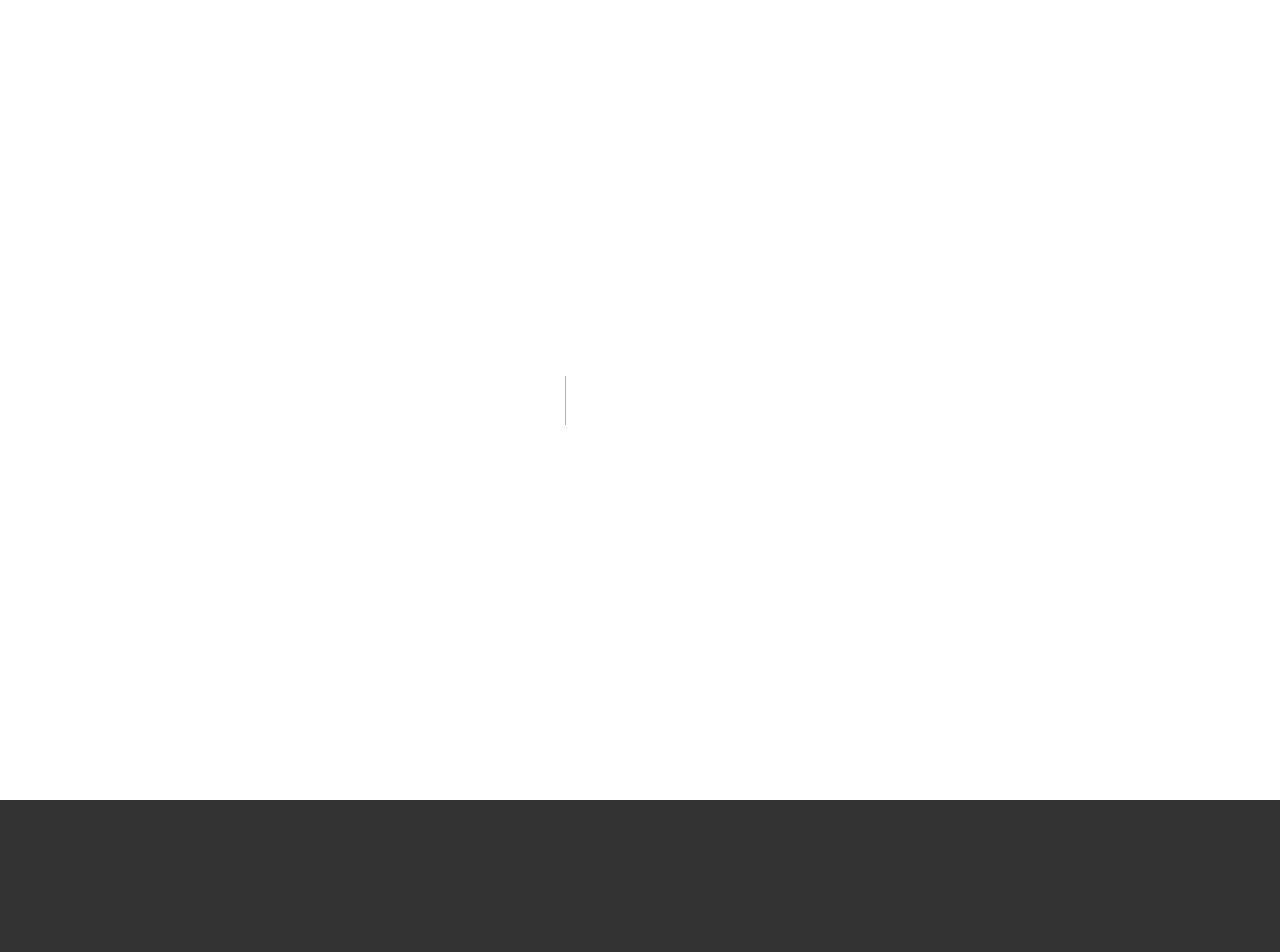
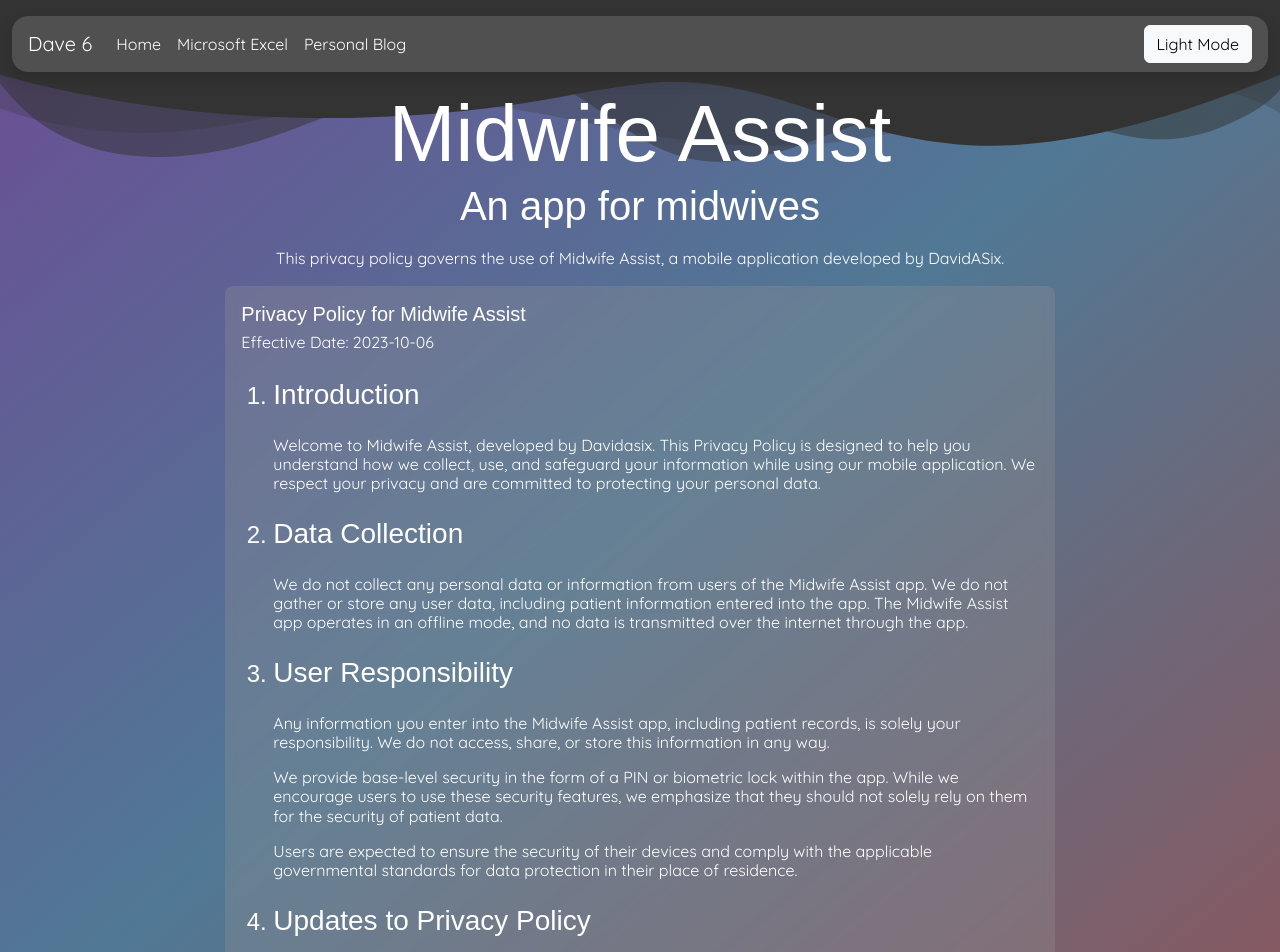
Before and after one commit to DavidASix/davidasix.com, a Next.js app: page /privacy-policies/midwife-assist in a window 1280 px wide. Before the commit this address had no page. Shown: the top 952 px of the page. Before the commit the page ends 800 px from the top, so only its background shows below. Built offline with nearby package versions, Linux system fonts and the light colour scheme; a web font is replaced by a local one.

Commit message:
Introduced privacy policy page and pp for midwife assist

```diff
--- /dev/null
+++ b/src/pages/privacy-policies/midwife-assist.js
@@ -0,0 +1,96 @@
+import Head from 'next/head';
+import React from 'react'
+import cs from "src/styles/common.module.css";
+
+import NavigationLayout from 'src/components/NavigationLayout/';
+import CurveHeader from 'src/components/CurveHeader';
+
+const policy = [
+    {
+        title: 'Introduction',
+        paragraphs: [
+            `Welcome to Midwife Assist, developed by Davidasix. This Privacy Policy is designed to help you understand how we collect, use, and safeguard your information while using our mobile application. We respect your privacy and are committed to protecting your personal data.`,
+        ]
+    },
+    {
+        title: 'Data Collection',
+        paragraphs: [
+            `We do not collect any personal data or information from users of the Midwife Assist app. We do not gather or store any user data, including patient information entered into the app. The Midwife Assist app operates in an offline mode, and no data is transmitted over the internet through the app.`,
+        ]
+    },
+    {
+        title: 'User Responsibility',
+        paragraphs: [
+            `Any information you enter into the Midwife Assist app, including patient records, is solely your responsibility. We do not access, share, or store this information in any way.`,
+            `We provide base-level security in the form of a PIN or biometric lock within the app. While we encourage users to use these security features, we emphasize that they should not solely rely on them for the security of patient data.`,
+            `Users are expected to ensure the security of their devices and comply with the applicable governmental standards for data protection in their place of residence.`,
+        ]
+    },
+    {
+        title: 'Updates to Privacy Policy',
+        paragraphs: [
+            `We may update this Privacy Policy from time to time to reflect changes in our practices or for other operational, legal, or regulatory reasons. It is your responsibility to review this policy periodically for any updates.`,
+        ]
+    },
+    {
+        title: 'Contact Us',
+        paragraphs: [
+            `If you have any questions or concerns about our Privacy Policy or the Midwife Assist app, please contact us at midwifeassist@davidasix.com`,
+            `By using the Midwife Assist app, you agree to the terms outlined in this Privacy Policy.`,
+        ]
+    },
+];
+
+export default function MidwifeAssist() {
+  return (
+    <>
+      <Head>
+        <title>Midwife Assist | DavidASix</title>
+      </Head>
+      <NavigationLayout>
+        <section className={`${cs.header}`} />
+
+        <section className={`row d-flex justify-content-center align-items-start align-content-start ${cs.maxSection} ${cs.heroSection} ${cs.stickyParent} p-0`}>
+          <div className={`col-12 p-0 ${cs.center} flex-column`} style={{zIndex: 30}}>
+            <h2 className={`m-3 mb-0 headerFont display-1 text-center`}>
+                Midwife Assist
+            </h2>
+            <h3 className={`m-3 mt-0 headerFont display-6 text-center`}>
+                An app for midwives
+            </h3>
+            <p className={`text-center d-none d-lg-flex`}>
+              This privacy policy governs the use of Midwife Assist, a mobile application developed by DavidASix.
+            </p>
+          </div>
+          <div
+            className={`row col-lg-8 col-12`}
+            style={{ zIndex: 30, top: 40 + 8 + 8 + 16 + 16 }}
+          >
+            <div className={`${cs.frosted} col-12 rounded-3 d-flex flex-column p-3 mb-3`}>
+                <h2 className="headerFont m-0 mb-1 h5">
+                    Privacy Policy for Midwife Assist
+                </h2>
+                <span>Effective Date: 2023-10-06</span>
+                <ol className='headerFont'>
+                    {policy.map((section, i) => (
+                    <li className='headerFont h4 my-4'>
+                        <h3 className='headerFont h3 mb-4'>{section.title}</h3>
+                        {section.paragraphs.map((p, j) => (
+                            <p className='h6 my-3'>
+                                {p}
+                            </p>
+                        ))}
+                    </li>
+                    ))}
+                </ol>
+
+            </div>
+          </div>
+
+          <CurveHeader style={{zIndex: 10}}/>
+        </section>
+
+      </NavigationLayout>
+    </>
+  );
+}
```
Also changed, not shown: src/pages/privacy-policies/index.js (added, +50 -0 lines).
